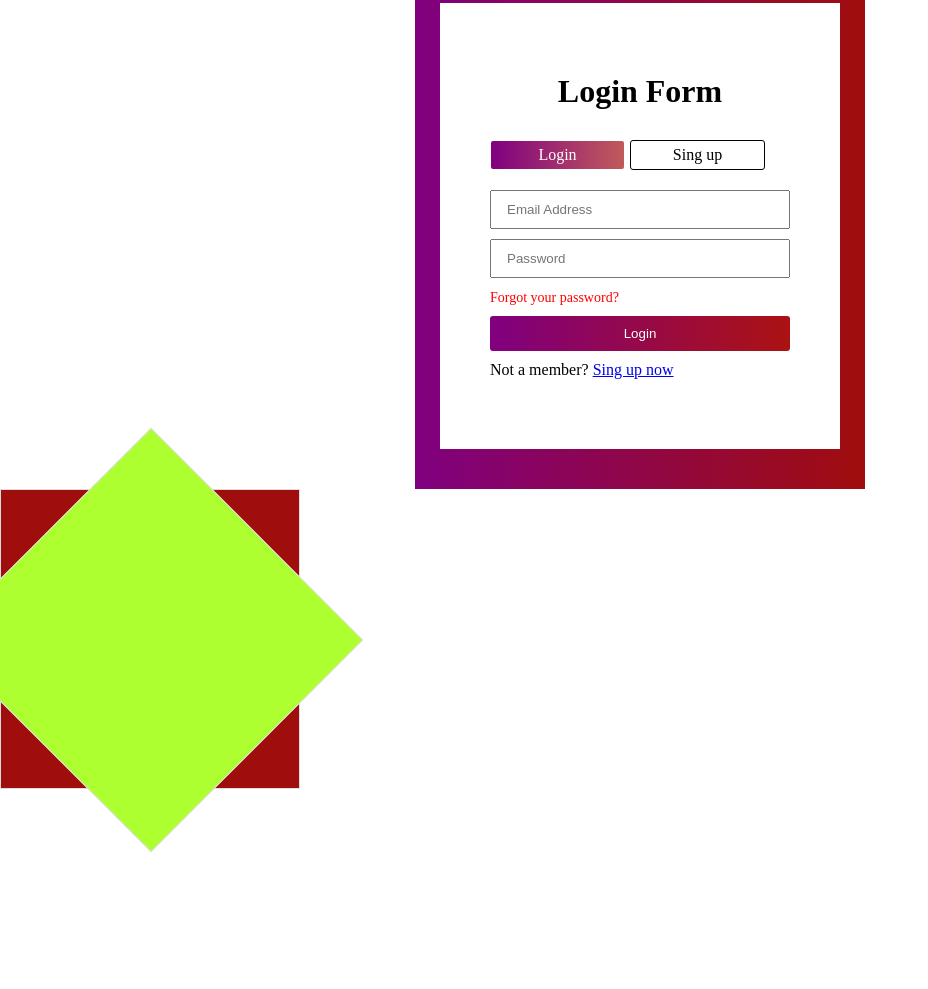
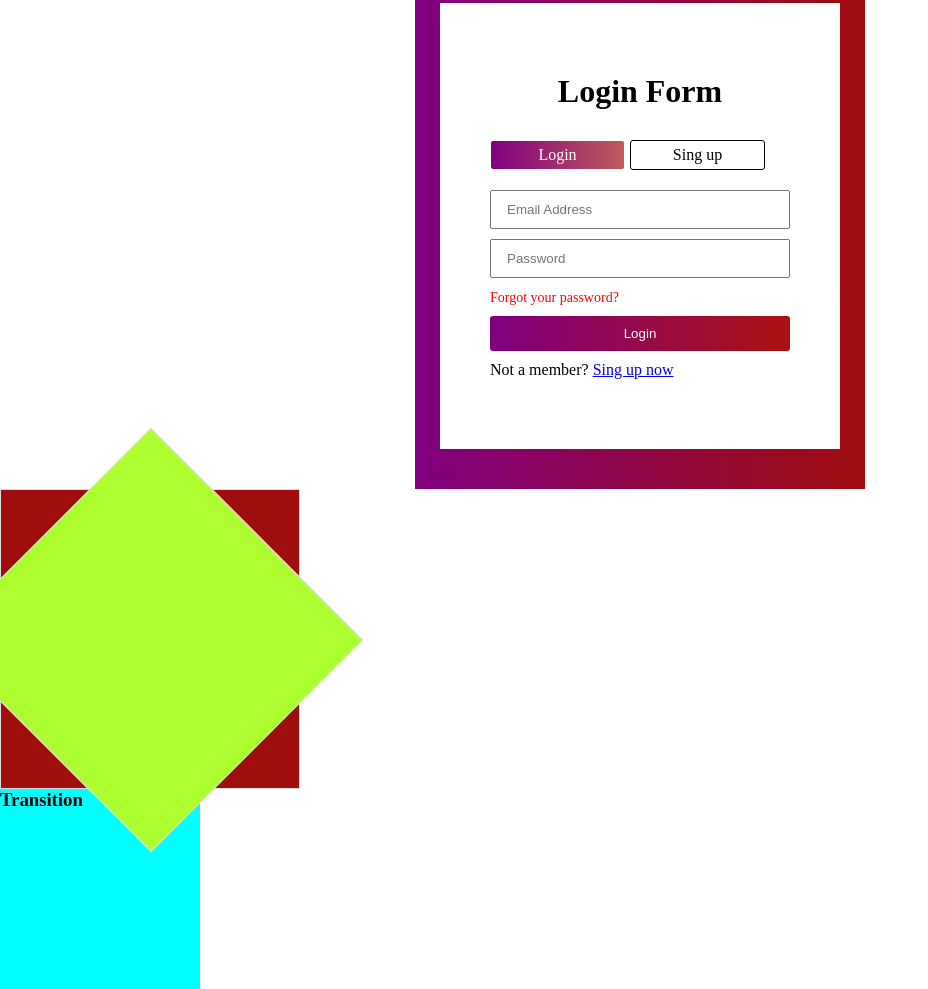
Before and after one commit to webdevexpertbd/four-jhankar, a plain HTML site: page index.html in a window 1280 px wide. Shown: the part 1989-2978 px from the top of the page, without its empty margins (0-928 px from the left). Before the commit the page ends 2841 px from the top, so only its background shows below. Drawn offline with Linux system fonts and the light colour scheme.

Commit message:
transition

```diff
--- a/index.html
+++ b/index.html
@@ -123,6 +123,11 @@
             <div class="box inner"></div>
         </div>
     </section>
+    <section class="transition">
+        <div class="transition-box">
+            <h3>Transition</h3>
+        </div>
+    </section>
 
 </body>
 </html>
--- a/style.css
+++ b/style.css
@@ -186,3 +186,16 @@ table {
     background: greenyellow;
     transform: rotate(45deg);
 }
+
+.transition .transition-box {
+    width: 200px;
+    height: 200px;
+    background-color: cyan;
+    transition: background-color 2s ease-in-out;
+}
+
+.transition .transition-box:hover {
+    background-color: red;
+    transform: rotate(90deg);
+    border-radius: 50%;
+}
```
